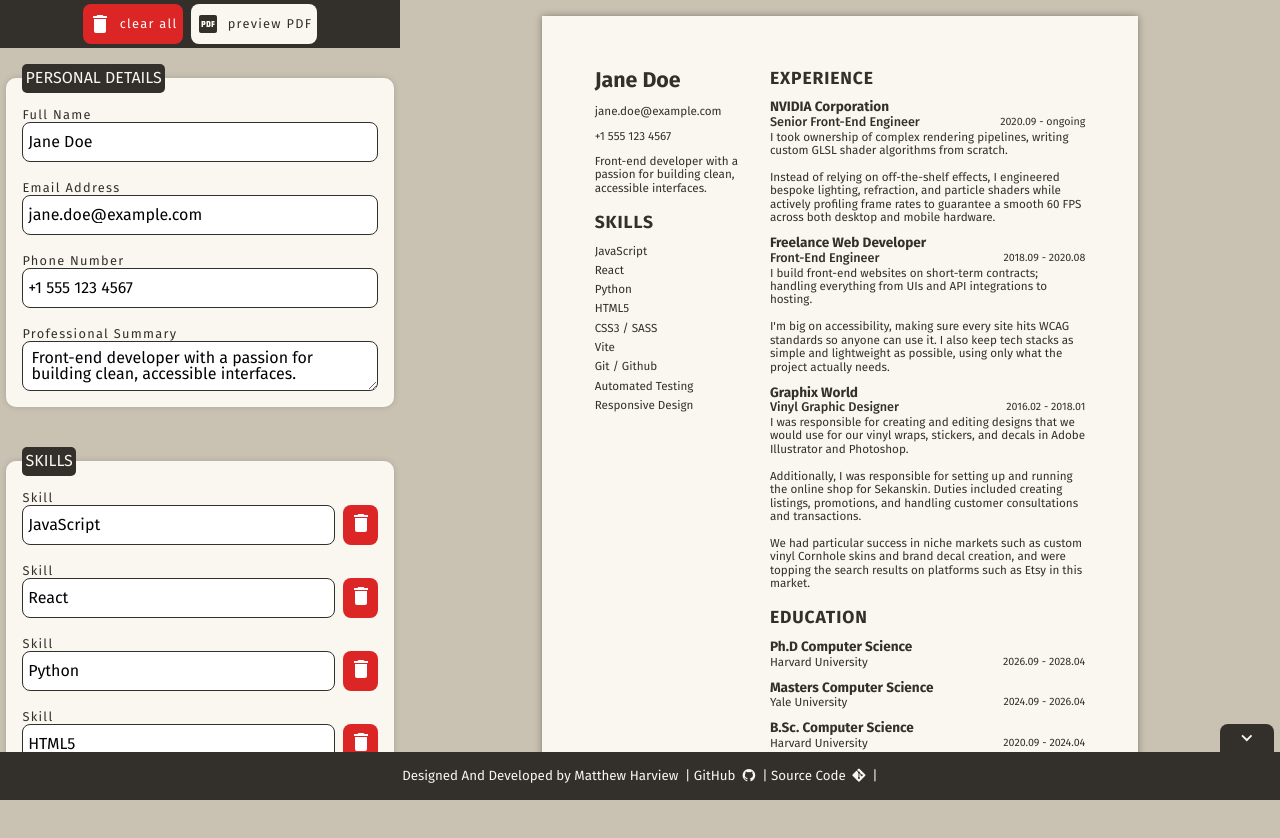
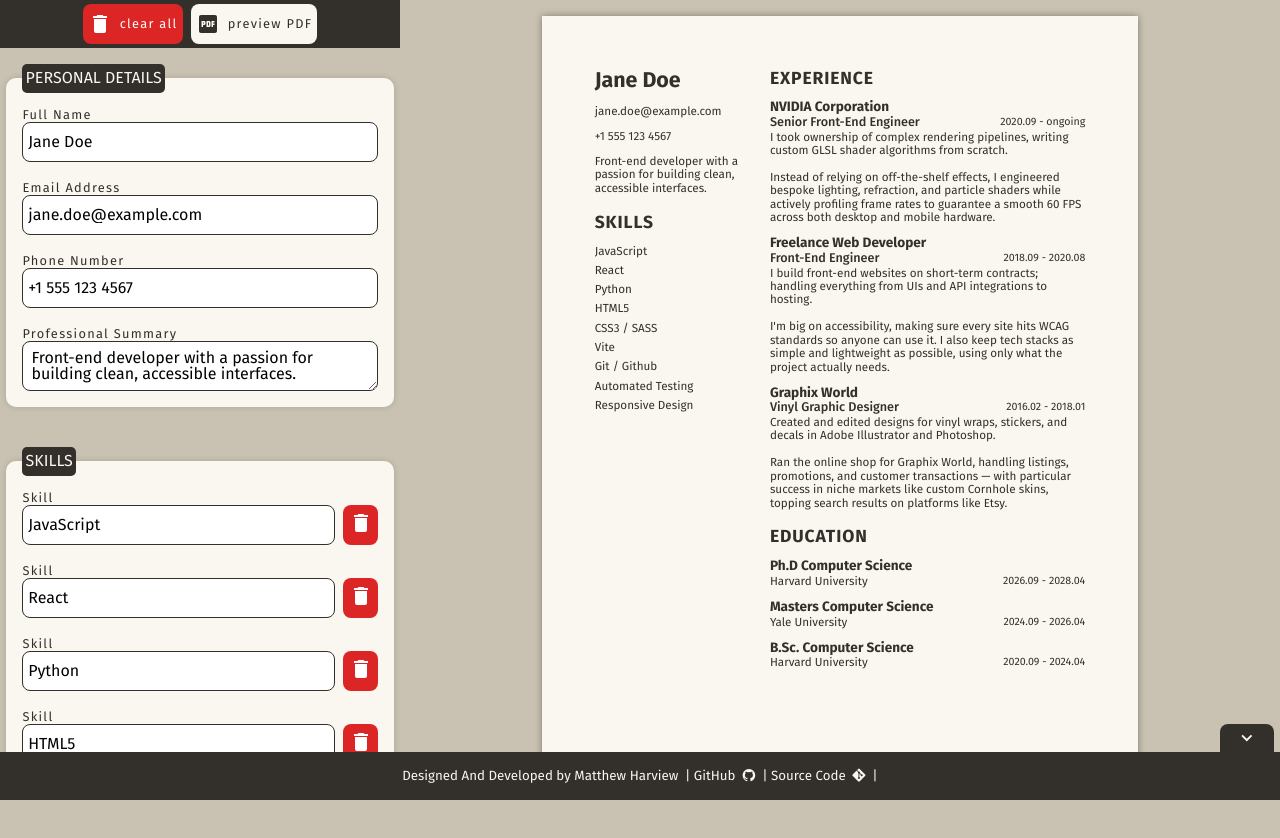
Before and after one commit to Long-Hold/odin-cv-application, a React (Vite) app: page / in a window 1280 px wide. Shown: the top 838 px of the page. Built offline with nearby package versions, Linux system fonts and the light colour scheme; what @react-pdf/renderer would draw is missing.

Commit message:
refactor: shorten sample data text so it fits on one page

```diff
--- a/src/constants/sampleResumeData.js
+++ b/src/constants/sampleResumeData.js
@@ -58,9 +58,8 @@ export const sampleResumeData = {
       [WORK_EXPERIENCE_KEYS.POSITION]: "Vinyl Graphic Designer",
       [WORK_EXPERIENCE_KEYS.DATE_RANGE]: "2016.02 - 2018.01",
       [WORK_EXPERIENCE_KEYS.JOB_DESCRIPTION]: [
-        "I was responsible for creating and editing designs that we would use for our vinyl wraps, stickers, and decals in Adobe Illustrator and Photoshop.",
-        "Additionally, I was responsible for setting up and running the online shop for Sekanskin. Duties included creating listings, promotions, and handling customer consultations and transactions.",
-        "We had particular success in niche markets such as custom vinyl Cornhole skins and brand decal creation, and were topping the search results on platforms such as Etsy in this market.",
+        "Created and edited designs for vinyl wraps, stickers, and decals in Adobe Illustrator and Photoshop.",
+        "Ran the online shop for Graphix World, handling listings, promotions, and customer transactions — with particular success in niche markets like custom Cornhole skins, topping search results on platforms like Etsy.",
       ].join("\n\n"),
     },
   ],
```
